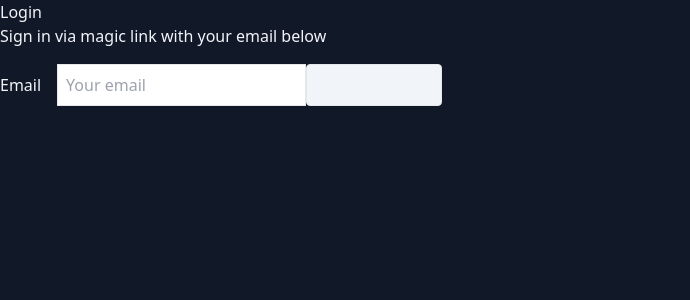
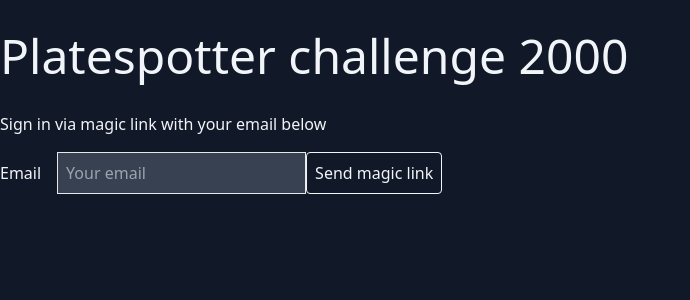
Before and after one commit to squeezeday/platespottr, a React (Vite) app: page / in a window 1280 px wide. Shown: the top 300 px of the page, without its empty margins (0-690 px from the left). Built offline with nearby package versions, Linux system fonts and the light colour scheme; no server answers.

Commit message:
fix login

```diff
--- a/src/Auth.tsx
+++ b/src/Auth.tsx
@@ -23,7 +23,7 @@ export default function Auth() {
   return (
     <div className="container">
       <div className="" aria-live="polite">
-        <h1 className="header">Login</h1>
+        <h2 className="my-8 text-5xl">Platespotter challenge 2000</h2>
         <p className="description">
           Sign in via magic link with your email below
         </p>
@@ -34,14 +34,14 @@ export default function Auth() {
             <label htmlFor="email">Email</label>
             <input
               id="email"
-              className="ml-4 border p-2"
+              className="ml-4 border p-2 bg-gray-700"
               type="email"
               placeholder="Your email"
               value={email}
               onChange={(e) => setEmail(e.target.value)}
             />
             <button
-              className="border rounded bg-slate-100 p-2"
+              className="border rounded border-slate-100 p-2"
               aria-live="polite"
             >
               Send magic link
```
